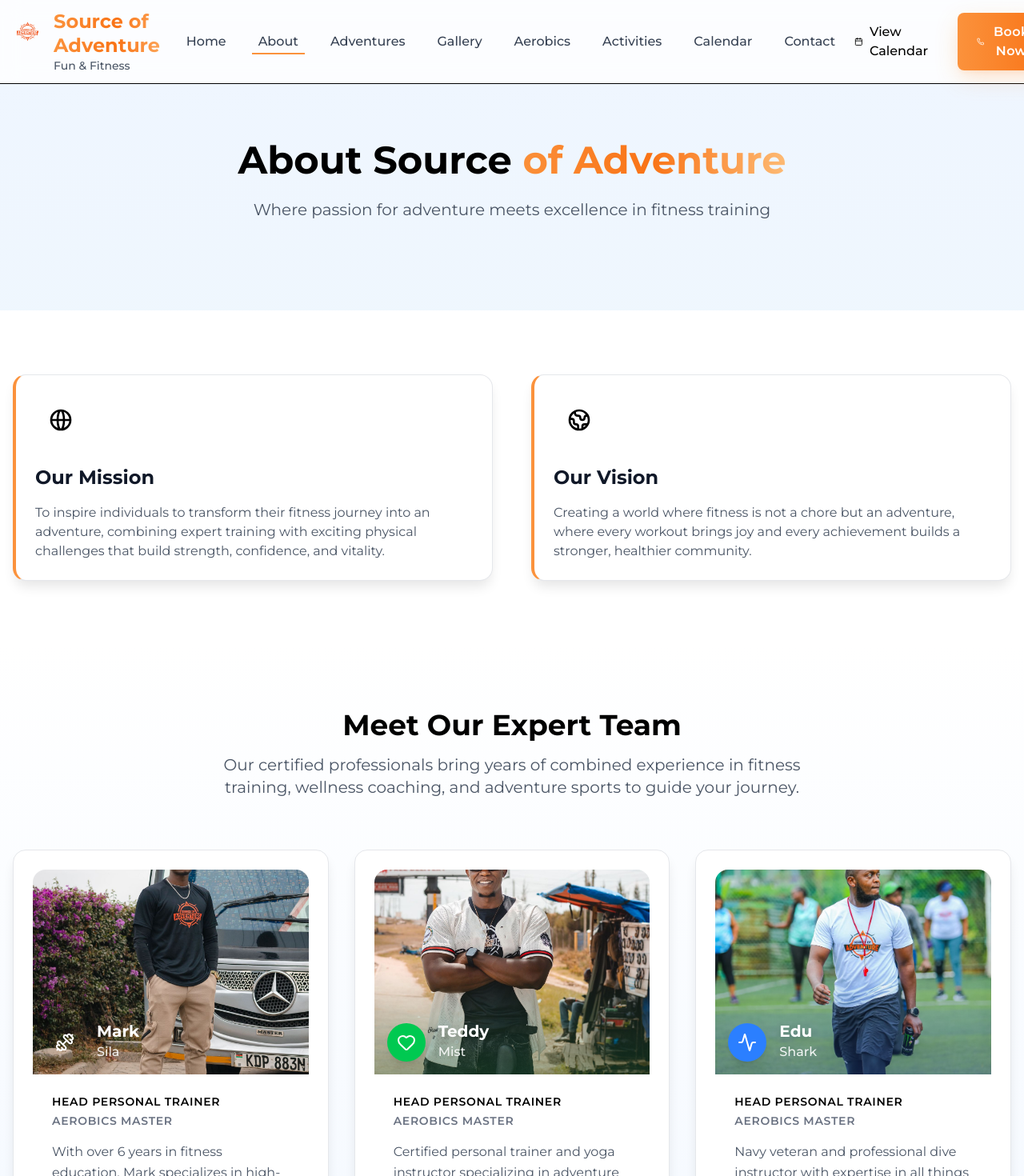
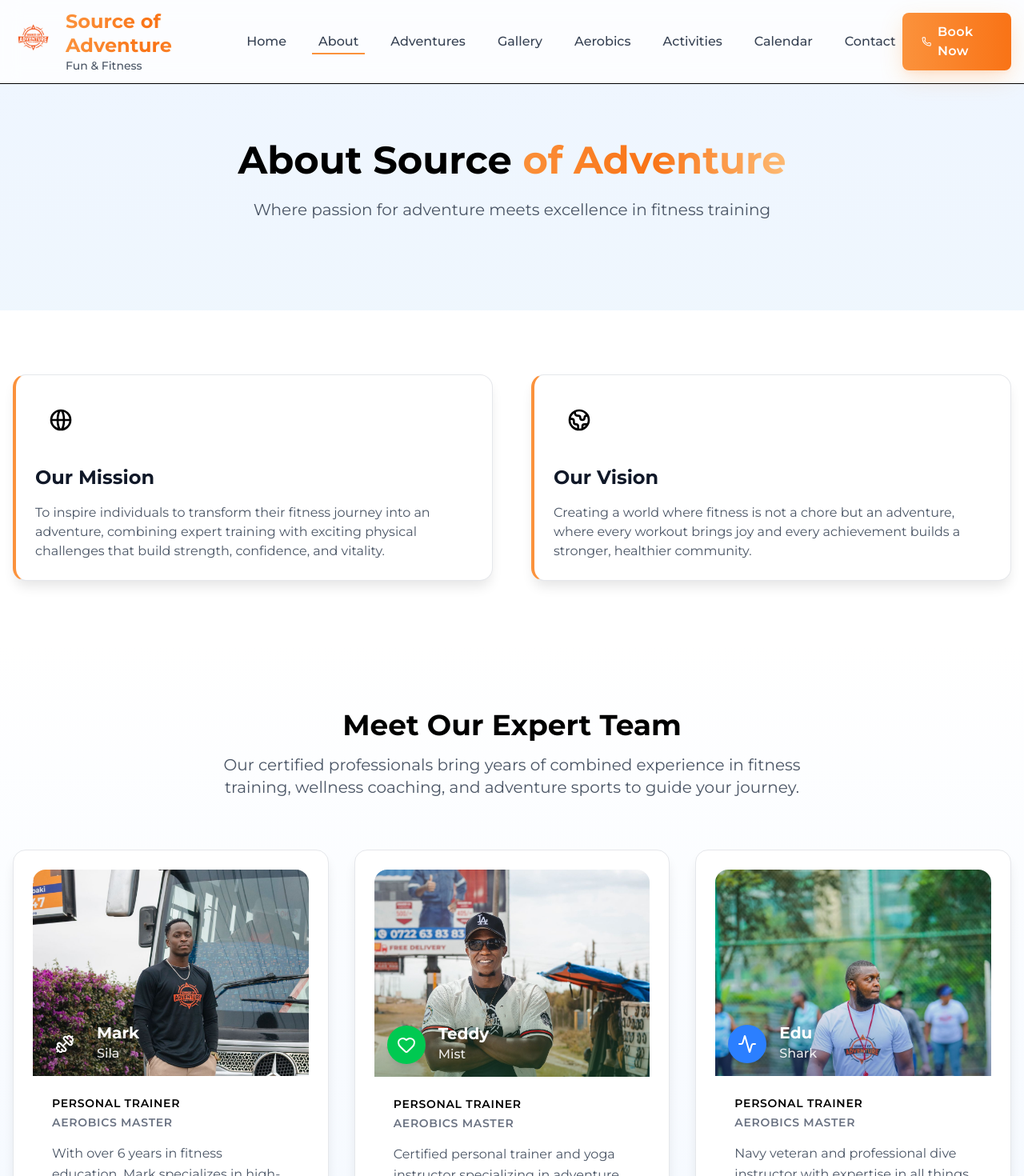
Before and after one commit to DannyMyles/sos, a Next.js app: page /about in a window 1280 px wide. Shown: the top 1470 px of the page at 80% size. Built offline with nearby package versions, Linux system fonts and the light colour scheme.

Commit message:
Fix images fitting

```diff
--- a/app/about/page.tsx
+++ b/app/about/page.tsx
@@ -115,17 +115,15 @@ export default function About() {
               {teamMembers.map((member) => (
                 <div key={member.name} className="adventure-card group hover:shadow-2xl transition-all duration-300 transform hover:-translate-y-1 bg-white">
                   {/* Team Member Header with Image - FIXED */}
-                  <div className="relative h-64 overflow-hidden rounded-t-2xl">
-                    <div className="relative w-full h-full">
+                  <div className="relative aspect-[4/3] overflow-hidden rounded-t-2xl">
                     <Image
                       src={member.image}
                       alt={member.name}
                       fill
                       sizes="(max-width: 768px) 100vw, (max-width: 1200px) 50vw, 33vw"
-                        className="object-cover"
+                      className="object-cover object-top" // Changed to show faces at top
                       priority={member.name === 'Mark Sila'}
                     />
-                    </div>
 
                     {/* LIGHT Overlay at bottom only for text readability */}
                     <div className={`absolute bottom-0 left-0 right-0 h-32 bg-gradient-to-t ${
@@ -159,7 +157,7 @@ export default function About() {
                     {/* Role Titles - Better formatting */}
                     <div className="mb-4">
                       <p className="text-sm font-semibold uppercase tracking-wider text-accent-600 mb-1">
-                        HEAD PERSONAL TRAINER
+                        PERSONAL TRAINER
                       </p>
                       <p className="text-sm font-semibold uppercase tracking-wider text-gray-500">
                         AEROBICS MASTER
--- a/components/ui/Hero.tsx
+++ b/components/ui/Hero.tsx
@@ -1,4 +1,6 @@
 // components/Hero.tsx
+import Link from 'next/link'
+
 const Hero = () => {
   return (
     <section className="relative overflow-hidden bg-gradient-to-br from-blue-50 via-white to-green-50">
@@ -23,12 +25,18 @@ const Hero = () => {
           </p>
 
           <div className="flex flex-col sm:flex-row gap-4 justify-center">
-            <button className="btn-adventure text-lg px-8 py-4">
+            <Link
+              href="/adventures"
+              className="btn-adventure text-lg px-8 py-4 inline-flex items-center justify-center"
+            >
               Explore Adventures
-            </button>
-            <button className="btn-adventure-outline text-lg px-8 py-4">
+            </Link>
+            <Link
+              href="/about"
+              className="btn-adventure-outline text-lg px-8 py-4 inline-flex items-center justify-center"
+            >
               Learn More
-            </button>
+            </Link>
           </div>
         </div>
       </div>
--- a/components/ui/Navigation.tsx
+++ b/components/ui/Navigation.tsx
@@ -97,16 +97,12 @@ const Navigation = () => {
             {/* Desktop CTA Buttons */}
             <div className="hidden md:flex items-center space-x-4">
               <Link
-                href="/calendar"
-                className="flex items-center gap-2 px-4 py-2 text-accent-600 hover:bg-accent-50 rounded-lg transition-colors"
+                href="/contact"
+                className="btn-adventure flex items-center gap-2"
               >
-                <Calendar className="w-4 h-4" />
-                <span className="font-medium">View Calendar</span>
-              </Link>
-              <button className="btn-adventure flex items-center gap-2">
                 <Phone className="w-4 h-4" />
                 Book Now
-              </button>
+              </Link>
             </div>
 
             {/* Mobile Menu Button */}
@@ -143,7 +139,7 @@ const Navigation = () => {
             isMenuOpen ? 'translate-x-0' : 'translate-x-full'
           }`}>
             {/* Mobile Logo */}
-            <div className="px-2 py-5 border-b border-gray-100">
+            <div className="px-4 py-6 border-b border-gray-50">
               <div className="flex items-center space-x-3">
                 <div>
                   <span className="text-xl font-bold text-gradient-adventure">
@@ -155,13 +151,13 @@ const Navigation = () => {
             </div>
 
             {/* Mobile Navigation Items */}
-            <div className="px-2 py-1 bg-gray-50">
-              <div >
+            <div className="px-2 py-4 bg-gray-50">
+              <div className="space-y-1">
                 {navItems.map((item) => (
                   <Link
                     key={item.name}
                     href={item.path}
-                    className={`flex items-center px-2 py-1 rounded-lg text-lg font-medium transition-colors ${
+                    className={`flex items-center px-4 py-3 rounded-lg text-lg font-medium transition-colors ${
                       pathname === item.path
                         ? 'bg-accent-50 text-accent-600'
                         : 'text-gray-600 hover:bg-gray-50'
@@ -174,27 +170,23 @@ const Navigation = () => {
               </div>
 
               {/* Mobile CTA Buttons */}
-              <div className="mt-2 space-y-2">
+              <div className="mt-6 space-y-2 px-4">
                 <Link
-                  href="/calendar"
-                  className="flex items-center justify-center gap-1 w-full px-4 py-3 bg-accent-50 text-accent-600 rounded-lg font-medium hover:bg-accent-100 transition-colors"
+                  href="/contact"
+                  className="btn-adventure w-full flex items-center justify-center gap-2 py-3"
                   onClick={() => setIsMenuOpen(false)}
                 >
-                  <Calendar className="w-5 h-5" />
-                  View Calendar
-                </Link>
-                <button className="btn-adventure w-full flex items-center justify-center gap-2">
                   <Phone className="w-5 h-5" />
                   Book Now
-                </button>
+                </Link>
               </div>
 
               {/* Contact Info */}
-              <div className="mt-8 pt-8 border-t border-gray-100">
+              <div className="mt-8 pt-8 border-t border-gray-100 px-4">
                 <h4 className="text-sm font-semibold text-gray-500 mb-3">CONTACT US</h4>
                 <div className="space-y-2">
                   <p className="text-gray-600">Email: info@sourceofadventure.com</p>
-                  <p className="text-gray-600">Phone: (555) 123-4567</p>
+                  <p className="text-gray-600">Phone: (254) 701437959</p>
                   <p className="text-gray-600">Hours: Mon-Fri 6AM-8PM</p>
                 </div>
               </div>
```
Also changed, not shown: components/ui/Footer.tsx (+0 -9 lines), app/calendar/page.tsx (renamed from app/calender/page.tsx). Lines whose indentation alone changed are shown as unchanged.
